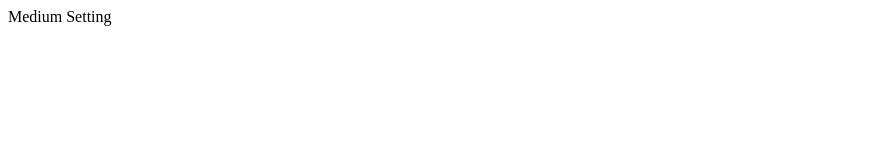
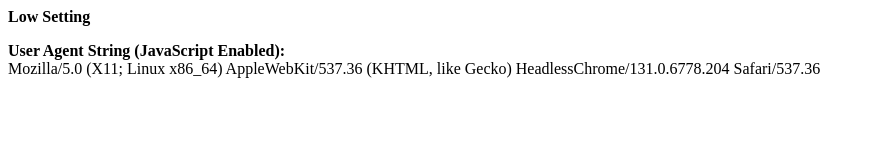
Before and after one commit to ergang/ergang.github.io, a plain HTML site: page reCaptchaMedium.html in a window 1280 px wide. Shown: the whole page, without its empty margins (0-875 px from the left). Drawn offline with Linux system fonts and the light colour scheme.

Commit message:
add javascript stuff

```diff
--- a/reCaptchaMedium.html
+++ b/reCaptchaMedium.html
@@ -5,9 +5,17 @@
   <script src='https://www.google.com/recaptcha/api.js'></script>
 </head>
 <body>
+  <strong>
+    Low Setting
+  </strong>
   <p>
-    Medium Setting
+    <strong>User Agent String (JavaScript Enabled):</strong>
+    <br  />
+    <span id="ua"></span>
   </p>
   <div class="g-recaptcha" data-sitekey="6Lf7DykTAAAAAC-suhzWzvcoevHy6E4IRFkKXCbC"></div>
+  <script>
+    document.getElementById("ua").innerHTML = navigator.userAgent;
+  </script>
 </body>
 </html>
```
Also changed, not shown: reCaptchaLow.html (+10 -1 lines).
